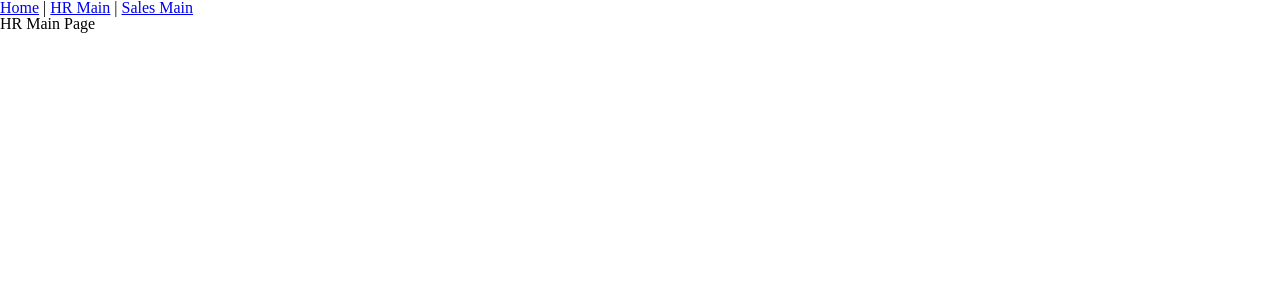
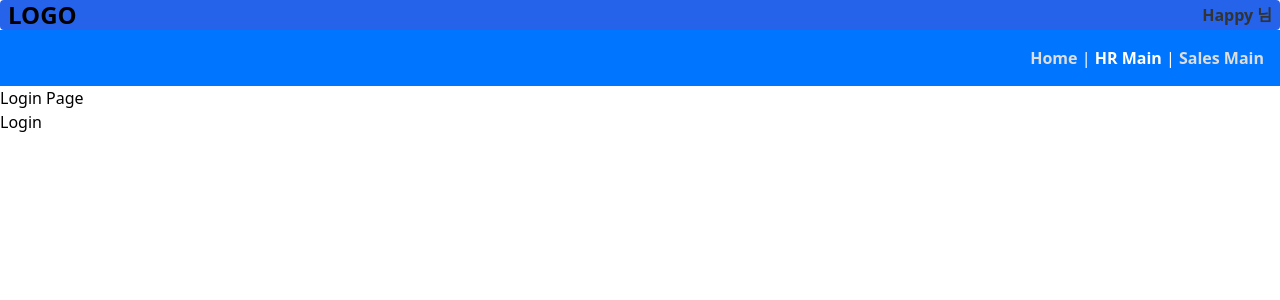
Before and after one commit to VerifiedIdiot/happytravel_vue, a Vue app: page /hr in a window 1280 px wide. Shown: the top 300 px of the page. Built offline with nearby package versions, Linux system fonts and the light colour scheme.

Commit message:
24/05/31 뭉 헤더추가

```diff
--- a/package.json
+++ b/package.json
@@ -10,6 +10,7 @@
   "dependencies": {
     "axios": "^1.7.2",
     "core-js": "^3.8.3",
+    "tailwindcss": "^3.4.3",
     "vue": "^3.2.13",
     "vue-router": "^4.3.2",
     "vuex": "^4.1.0"
--- a/src/App.vue
+++ b/src/App.vue
@@ -1,24 +1,21 @@
 <template>
   <div id="app">
-
-    <!-- <HelloWorld msg="Welcome to Your Vue.js App"/> 컴포넌트 제거 -->
-    <nav>
-      <router-link to="/">Home</router-link> |
-      <router-link to="/hr">HR Main</router-link> |
-      <router-link to="/sales">Sales Main</router-link>
-    </nav>
-    <router-view></router-view>
+    <MainHeader />
+    <router-view />
   </div>
 </template>
+
 <script>
+import MainHeader from './components/header/MainHeader.vue';
 
 export default {
-  name: 'app',
+  name: 'App',
   components: {
-
+    MainHeader,
   }
 }
 </script>
 
 <style>
+
 </style>
--- a/src/api/sales/FlightApi.js
+++ b/src/api/sales/FlightApi.js
@@ -3,7 +3,7 @@ import apiClient from '../axios';
 // GET
 export const getFlightList = async () => {
   try {
-    const response = await apiClient.get('/sales/flight');
+    const response = await apiClient.get('/sales/flight-list');
     return response.data;
   } catch (error) {
     console.error('Error fetching flight list:', error);
--- a/src/api/sales/HotelApi.js
+++ b/src/api/sales/HotelApi.js
@@ -1,9 +1,11 @@
 import apiClient from '../axios';
 
 // GET
-export const getHotelList = async () => {
+export const getHotelList = async (empId) => {
   try {
-    const response = await apiClient.get('/sales/hotel-list');
+    const response = await apiClient.get('/sales/hotel-list', {
+      params: { empId }
+    });
     return response.data;
   } catch (error) {
     console.error('Error fetching hotel list:', error);
--- /dev/null
+++ b/src/assets/tailwind.css
@@ -0,0 +1,50 @@
+@tailwind base;
+@tailwind components;
+@tailwind utilities;
+
+body {
+  margin: 0;
+  padding: 0;
+}
+.header-top {
+  display: flex;
+  flex-direction: row;
+  justify-content: space-between;
+  align-items: center;
+  height: 30px;
+  font-weight: bold;
+  background-color: #d9d9d9;
+}
+
+nav {
+  padding: 20px;
+  text-align: right;
+}
+
+nav a {
+  font-weight: bold;
+  text-decoration: none;
+  color: #dddddd;
+}
+
+nav a.router-link-exact-active {
+  color: #fff;
+}
+
+.logo {
+  font-size: 1.5rem;
+  font-weight: bold;
+}
+
+.navbar {
+  /* display: flex; */
+  padding: 1rem;
+  background-color: #0075ff;
+  color: #fff;
+  gap: 1rem;
+}
+
+.user-info {
+  font-size: 1rem;
+  color: #333;
+}
--- /dev/null
+++ b/src/components/header/MainHeader.vue
@@ -0,0 +1,35 @@
+<template>
+  <header class="bg-blue-500 p-4 text-white">
+    <div class="header-top flex justify-between items-center">
+      <div class="logo text-xl font-bold">LOGO</div>
+      <div class="user-info">
+        <span>Happy 님</span>
+      </div>
+    </div>
+    <div>
+      <nav class="navbar mt-2">
+        <router-link to="/" class="text-white mr-4">Home</router-link> |
+        <router-link to="/hr" class="text-white mr-4">HR Main</router-link> |
+        <router-link to="/sales" class="text-white">Sales Main</router-link>
+      </nav>
+    </div>
+
+  </header>
+</template>
+
+<script>
+export default {
+  name: 'MainHeader',
+}
+</script>
+
+<style scoped>
+.header-top {
+  @apply bg-blue-600 p-2 rounded;
+}
+
+.navbar a {
+  @apply hover:text-gray-300;
+}
+
+</style>
--- a/src/components/sales/AgencyDashboard.vue
+++ b/src/components/sales/AgencyDashboard.vue
@@ -5,6 +5,7 @@
   </template>
 
   <script>
+
   export default {
     name: 'AgencyDashboard'
   };
--- a/src/components/sales/FlightDashboard.vue
+++ b/src/components/sales/FlightDashboard.vue
@@ -1,14 +1,94 @@
 <template>
   <div>
     <h2>Flight Dashboard</h2>
+    <table>
+      <thead>
+        <tr>
+          <!-- <th>Flight Code</th> -->
+          <th>Flight Number</th>
+          <th>Airline</th>
+          <th>Phone</th>
+          <th>Departure</th>
+          <th>Departure Time</th>
+          <th>Destination</th>
+          <th>Arrival Time</th>
+          <th>Price</th>
+          <th>Is Used</th>
+        </tr>
+      </thead>
+      <tbody>
+        <tr v-for="flight in flights" :key="flight.flight_code">
+          <!-- <td>{{ flight.flight_code }}</td> -->
+          <td>{{ flight.flight_number }}</td>
+          <td>{{ flight.airline }}</td>
+          <td>{{ flight.phone }}</td>
+          <td>{{ flight.departure }}</td>
+          <td>{{ flight.departure_time }}</td>
+          <td>{{ flight.destination }}</td>
+          <td>{{ flight.arrival_time }}</td>
+          <td>{{ formatPrice(flight.price) }}</td>
+          <td>{{ flight.is_used }}</td>
+        </tr>
+      </tbody>
+    </table>
   </div>
 </template>
 
 <script>
+import { ref, onMounted } from 'vue';
+import { getFlightList } from '@/api/sales/FlightApi';
+
 export default {
-    name: 'FlightDashboard'
+  name: 'FlightDashboard',
+  setup() {
+    const flights = ref([]);
+
+    const fetchFlights = async () => {
+      try {
+        flights.value = await getFlightList();
+        console.log('Fetched flights:', flights.value);
+      } catch (error) {
+        console.error('Error fetching flight list:', error);
+      }
+    };
+
+    const formatPrice = (price) => {
+      return new Intl.NumberFormat('ko-KR', { style: 'currency', currency: 'KRW' }).format(price);
+    };
+
+    onMounted(fetchFlights);
+
+    return {
+      flights,
+      formatPrice,
+    };
+  },
 };
 </script>
 
 <style>
+table {
+  width: 100%;
+  border-collapse: collapse;
+}
+
+th,
+td {
+  border: 1px solid #ddd;
+  padding: 10px;
+  height: 1.8rem;
+}
+
+th {
+  background-color: #f2f2f2;
+  text-align: left;
+}
+
+tbody tr:nth-child(even) {
+  background-color: #f9f9f9;
+}
+
+tbody tr:hover {
+  background-color: #f1f1f1;
+}
 </style>
--- a/src/components/sales/HotelDashboard.vue
+++ b/src/components/sales/HotelDashboard.vue
@@ -11,7 +11,7 @@
       <input v-model="newHotel.isUsed" placeholder="Is Used" required />
       <button type="submit">Add Hotel</button>
     </form>
-      <h1 style="font-size: 80px; color: red;">지금은 static하게 렌더링하고있으나, 데이터셋에맞게 동적렌더링으로 전환할 예정, 참고용 폼이니 실제로 데이터 전송은하지마세요 CRUD 금지 ^^</h1>
+    <h1>Hotel List</h1>
     <ul>
       <li v-for="hotel in hotels" :key="hotel.hotelCode">
         <div v-if="editHotelCode === hotel.hotelCode">
@@ -65,6 +65,7 @@
     const fetchHotelHandler = async () => {
       try {
         hotels.value = await getHotelList();
+        console.log('Fetched hotels:', hotels.value);
       } catch (error) {
         console.error('Error fetching hotels:', error);
       }
--- a/src/main.js
+++ b/src/main.js
@@ -3,7 +3,8 @@ import App from '@/App.vue';
 import router from '@/router';
 import store from '@/store';
 import axios from 'axios';
-import '@/assets/style.css';
+// import '@/assets/style.css';
+import './assets/tailwind.css'
 
 // 실제 데이터를 json으로 주고받기 위해 무언가 요청할 때 사용할 수 있도록 설정
 axios.defaults.headers.post["Content-Type"] = "application/x-www-form-urlencoded";
--- a/src/views/hr/HRMain.vue
+++ b/src/views/hr/HRMain.vue
@@ -1,14 +1,15 @@
 <template>
   <div>
-      <h1>HR Main Page</h1>
+    <h1>Login Page</h1>
+    <button @click="login">Login</button>
   </div>
 </template>
 
 <script>
 export default {
-    name: 'HRMain'
-  };
+  name: 'HrMain',
+}
 </script>
 
-  <style>
+<style scoped>
 </style>
--- /dev/null
+++ b/tailwind.config.js
@@ -0,0 +1,10 @@
+/** @type {import('tailwindcss').Config} */
+module.exports = {
+  purge: ['./src/**/*.{vue,js,ts,jsx,tsx}'],
+  darkMode: false,
+  content: [],
+  theme: {
+    extend: {},
+  },
+  plugins: [],
+}
```
Also changed, not shown: 1 other file (tests, documents, lock files or other folders). Lines whose indentation alone changed are shown as unchanged.
